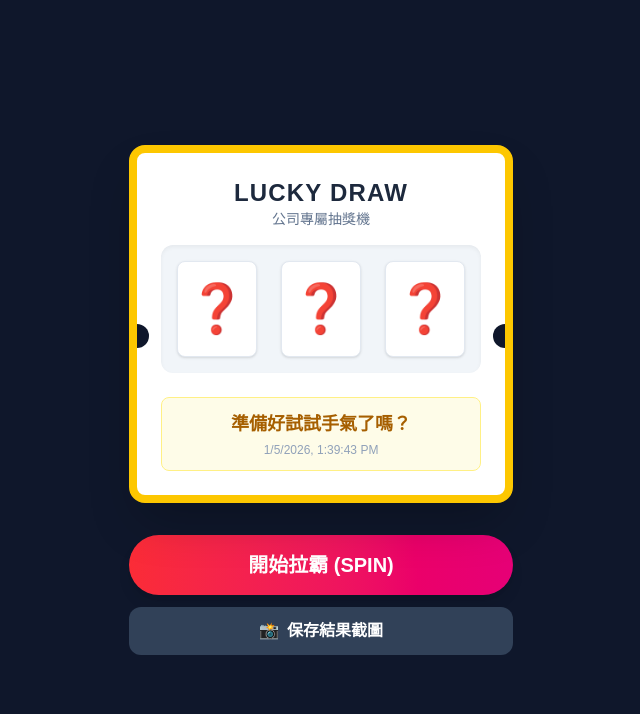
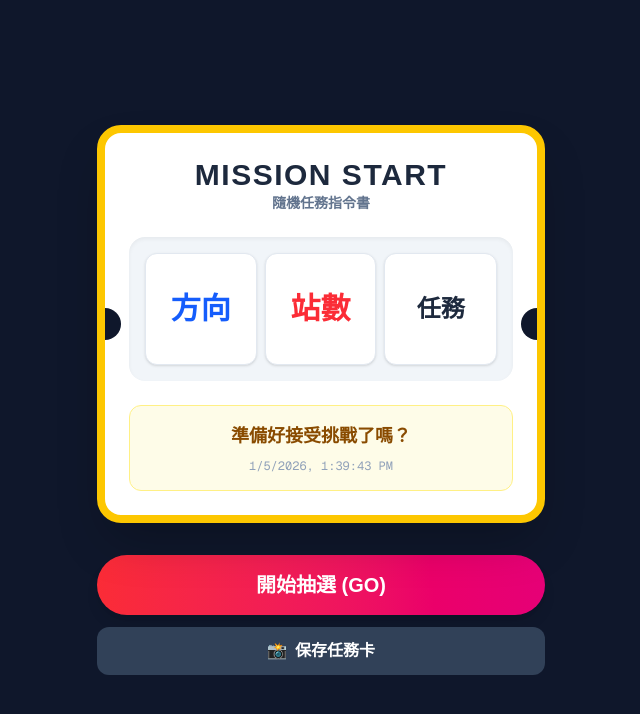
Before and after one commit to liuliuOD/Let-s-GO, a Next.js app: page / in a window 1280 px wide. Shown: the top 714 px of the page, without its empty margins (319-959 px from the left). Built offline with nearby package versions, Linux system fonts and the light colour scheme.

Commit message:
feat: change page to generate missions

```diff
--- a/app/page.tsx
+++ b/app/page.tsx
@@ -4,36 +4,37 @@ import React, { useState, useRef } from 'react';
 import { toPng } from 'html-to-image';
 import confetti from 'canvas-confetti';
 
-// 定義拉霸機的圖案
-const ITEMS = ['💎', '🍎', '🍋', '🍒', '🍇', '🔔', '7️⃣'];
+// --- 設定三個欄位的內容 ---
+// 你可以在這裡自由修改想要顯示的任務
+const DIRECTIONS = ['南下', '北上'];
+const STOPS = ['1 站', '2 站', '3 站', '4 站', '5 站', '6 站'];
+const TASKS = ['買咖啡', '拍合照', '吃美食', '伏地挺身', '請喝飲料', '搭訕路人', '原地解散'];
 
 export default function SlotMachine() {
-  const [reels, setReels] = useState(['❓', '❓', '❓']);
+  // 初始狀態顯示
+  const [reels, setReels] = useState(['方向', '站數', '任務']);
   const [isSpinning, setIsSpinning] = useState(false);
-  const [message, setMessage] = useState('準備好試試手氣了嗎？');
+  const [message, setMessage] = useState('準備好接受挑戰了嗎？');
 
-  // 這是我們要截圖的目標區域 Ref
   const ticketRef = useRef<HTMLDivElement>(null);
 
-  // 拉霸邏輯
   const spin = () => {
     if (isSpinning) return;
 
     setIsSpinning(true);
-    setMessage('轉動中...');
+    setMessage('🎲 命運安排中...');
 
     let count = 0;
-    const maxSpins = 20; // 動畫跳動次數
-    const speed = 100;   // 跳動速度 (ms)
+    const maxSpins = 20;
+    const speed = 100;
 
     const interval = setInterval(() => {
-      // 隨機產生暫時的圖案
-      const tempReels = [
-        ITEMS[Math.floor(Math.random() * ITEMS.length)],
-        ITEMS[Math.floor(Math.random() * ITEMS.length)],
-        ITEMS[Math.floor(Math.random() * ITEMS.length)],
-      ];
-      setReels(tempReels);
+      // 隨機跳動效果 (讓三個欄位各自隨機跳)
+      setReels([
+        DIRECTIONS[Math.floor(Math.random() * DIRECTIONS.length)],
+        STOPS[Math.floor(Math.random() * STOPS.length)],
+        TASKS[Math.floor(Math.random() * TASKS.length)],
+      ]);
       count++;
 
       if (count >= maxSpins) {
@@ -43,26 +44,20 @@ export default function SlotMachine() {
     }, speed);
   };
 
-  // 結算結果
   const finalizeResult = () => {
-    const finalReels = [
-      ITEMS[Math.floor(Math.random() * ITEMS.length)],
-      ITEMS[Math.floor(Math.random() * ITEMS.length)],
-      ITEMS[Math.floor(Math.random() * ITEMS.length)],
-    ];
-    setReels(finalReels);
+    // 產生最終結果
+    const finalDirection = DIRECTIONS[Math.floor(Math.random() * DIRECTIONS.length)];
+    const finalStop = STOPS[Math.floor(Math.random() * STOPS.length)];
+    const finalTask = TASKS[Math.floor(Math.random() * TASKS.length)];
+
+    setReels([finalDirection, finalStop, finalTask]);
     setIsSpinning(false);
 
-    // 判斷輸贏 (這裡示範簡單的邏輯：三個一樣就中獎)
-    if (finalReels[0] === finalReels[1] && finalReels[1] === finalReels[2]) {
-      setMessage('🎉 恭喜中大獎！ 🎉');
-      triggerConfetti();
-    } else {
-      setMessage('再接再厲！');
-    }
+    // 生成完畢，撒花慶祝
+    setMessage('✨ 任務生成！出發吧！ ✨');
+    triggerConfetti();
   };
 
-  // 施放煙火特效
   const triggerConfetti = () => {
     confetti({
       particleCount: 100,
@@ -71,74 +66,83 @@ export default function SlotMachine() {
     });
   };
 
-  // 截圖功能
   const saveTicket = async () => {
     if (ticketRef.current === null) return;
-
     try {
-      // 轉換成圖片網址
       const dataUrl = await toPng(ticketRef.current, { cacheBust: true });
-
-      // 建立下載連結
       const link = document.createElement('a');
-      link.download = `lucky-draw-${Date.now()}.png`;
+      link.download = `mission-${Date.now()}.png`;
       link.href = dataUrl;
       link.click();
     } catch (err) {
       console.error('截圖失敗:', err);
-      alert('截圖失敗，請稍後再試');
+      alert('截圖失敗');
     }
   };
 
   return (
     <div className="min-h-screen bg-slate-900 flex flex-col items-center justify-center p-4">
 
-      {/* --- 這一塊是會被截圖的區域 (Ticket Area) --- */}
+      {/* --- 截圖區域 (Ticket) --- */}
       <div
         ref={ticketRef}
-        className="bg-white p-6 rounded-2xl shadow-2xl max-w-sm w-full border-8 border-yellow-400 relative overflow-hidden"
+        className="bg-white p-6 rounded-3xl shadow-2xl max-w-md w-full border-8 border-yellow-400 relative overflow-hidden"
       >
-        <div className="text-center mb-4">
-          <h1 className="text-2xl font-black text-slate-800 tracking-wider">LUCKY DRAW</h1>
-          <p className="text-sm text-slate-500">公司專屬抽獎機</p>
+        <div className="text-center mb-6">
+          <h1 className="text-3xl font-black text-slate-800 tracking-wider">MISSION START</h1>
+          <p className="text-sm text-slate-500 font-bold">隨機任務指令書</p>
         </div>
 
-        {/* 拉霸視窗 */}
-        <div className="flex justify-between bg-slate-100 p-4 rounded-xl border-inner mb-6 shadow-inner">
-          {reels.map((item, index) => (
-            <div key={index} className="w-20 h-24 bg-white rounded-lg flex items-center justify-center text-5xl shadow-sm border border-slate-200">
-              {item}
-            </div>
-          ))}
+        {/* 拉霸視窗區：調整了寬度與字體大小以適應文字 */}
+        <div className="flex justify-center gap-2 bg-slate-100 p-4 rounded-2xl border-inner mb-6 shadow-inner">
+
+          {/* 左：方向 */}
+          <div className="w-1/3 h-28 bg-white rounded-xl flex items-center justify-center shadow-sm border border-slate-200">
+            <span className="text-2xl md:text-3xl font-bold text-blue-600">{reels[0]}</span>
+          </div>
+
+          {/* 中：站數 */}
+          <div className="w-1/3 h-28 bg-white rounded-xl flex items-center justify-center shadow-sm border border-slate-200">
+            <span className="text-2xl md:text-3xl font-bold text-red-500">{reels[1]}</span>
+          </div>
+
+          {/* 右：任務 */}
+          <div className="w-1/3 h-28 bg-white rounded-xl flex items-center justify-center shadow-sm border border-slate-200 px-2 text-center">
+            {/* 任務文字可能較長，字體設小一點 */}
+            <span className="text-xl md:text-2xl font-bold text-slate-800 break-words leading-tight">
+              {reels[2]}
+            </span>
+          </div>
+
         </div>
 
-        {/* 結果訊息 */}
-        <div className="text-center p-3 bg-yellow-50 rounded-lg border border-yellow-200">
-          <p className="font-bold text-yellow-700 text-lg">{message}</p>
-          <p className="text-xs text-slate-400 mt-1">{new Date().toLocaleString()}</p>
+        {/* 底部訊息 */}
+        <div className="text-center p-4 bg-yellow-50 rounded-xl border border-yellow-200">
+          <p className="font-bold text-yellow-800 text-lg">{message}</p>
+          <p className="text-xs text-slate-400 mt-2 font-mono">{new Date().toLocaleString()}</p>
         </div>
 
-        {/* 裝飾圓點 (模擬票券質感) */}
-        <div className="absolute -left-3 top-1/2 w-6 h-6 bg-slate-900 rounded-full"></div>
-        <div className="absolute -right-3 top-1/2 w-6 h-6 bg-slate-900 rounded-full"></div>
+        {/* 裝飾：兩側半圓缺口 */}
+        <div className="absolute -left-4 top-1/2 w-8 h-8 bg-slate-900 rounded-full transform -translate-y-1/2"></div>
+        <div className="absolute -right-4 top-1/2 w-8 h-8 bg-slate-900 rounded-full transform -translate-y-1/2"></div>
       </div>
       {/* --- 截圖區域結束 --- */}
 
-      {/* 控制按鈕區 (這區不會被截圖) */}
-      <div className="mt-8 flex flex-col gap-3 w-full max-w-sm">
+      {/* 按鈕區 */}
+      <div className="mt-8 flex flex-col gap-3 w-full max-w-md">
         <button
           onClick={spin}
           disabled={isSpinning}
           className="w-full bg-gradient-to-r from-red-500 to-pink-600 hover:from-red-600 hover:to-pink-700 text-white font-bold py-4 rounded-full text-xl shadow-lg transform active:scale-95 transition-all disabled:opacity-50"
         >
-          {isSpinning ? '轉動中...' : '開始拉霸 (SPIN)'}
+          {isSpinning ? '🎲 抽選中...' : '開始抽選 (GO)'}
         </button>
 
         <button
           onClick={saveTicket}
           className="w-full bg-slate-700 hover:bg-slate-600 text-white font-semibold py-3 rounded-xl transition-colors flex items-center justify-center gap-2"
         >
-          <span>📸</span> 保存結果截圖
+          <span>📸</span> 保存任務卡
         </button>
       </div>
     </div>
```
